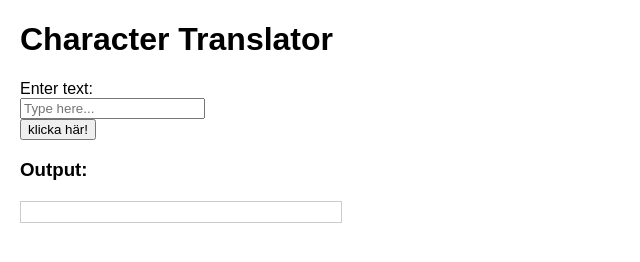
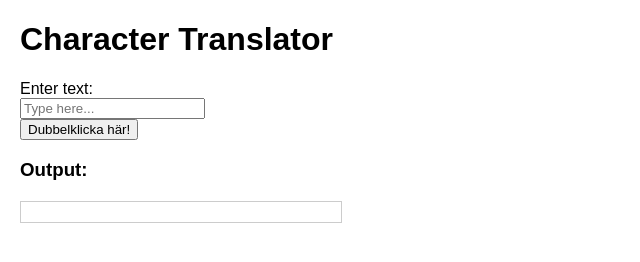
Before and after one commit to mollerpw/BobConvert, a plain HTML site: page index.html in a window 1280 px wide. Shown: the whole page, without its empty margins (0-640 px from the left). Drawn offline with Linux system fonts and the light colour scheme.

Commit message:
Update index.html

```diff
--- a/index.html
+++ b/index.html
@@ -21,7 +21,7 @@
     <h1>Character Translator</h1>
     <label for="inputText">Enter text:</label><br>
     <input type="text" id="inputText" placeholder="Type here..." oninput="translateText()"><br>
-    <button onclick="copyPaste()">klicka här!</button>
+    <button onclick="copyPaste()">Dubbelklicka här!</button>
     <h3>Output:</h3>
     <div id="output"></div>
 
```
